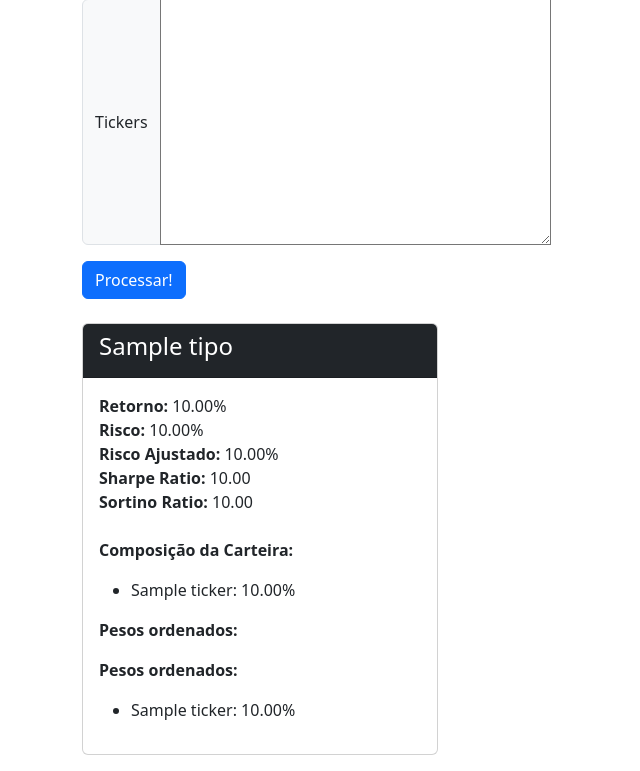
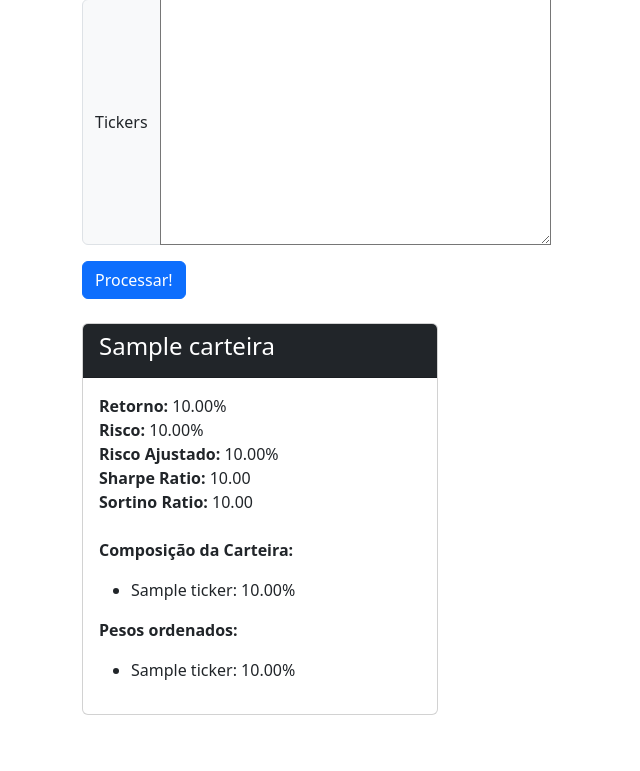
Before and after one commit to marco-ostaska/FinAsset, a Django app: template FinAsset_Project/monteCarlo/templates/monte_carlo.html in a window 1280 px wide. Shown: the part 523-1294 px from the top of the page, without its empty margins (0-640 px from the left). After the commit the page ends 1238 px from the top, so only its background shows below. Run offline with Django 4.2, Linux system fonts and the light colour scheme; tables that the repository leaves empty hold one stand-in row (values such as "Sample post"); the template is opened without the code that fills it: values that come from a table or form of the project are taken from there, most other values are stand-ins (such as "Sample title", 1, 10 or a date in 2020).

Commit message:
monte carlo html

```diff
--- a/FinAsset_Project/monteCarlo/templates/monte_carlo.html
+++ b/FinAsset_Project/monteCarlo/templates/monte_carlo.html
@@ -105,7 +105,7 @@
         <div class="col-md-6 col-lg-4">
             <div class="card mb-3">
                 <div class="card-header text-bg-dark">
-                    <h4 class="card-title">{{carteira.Tipo}}</h4>
+                    <h4 class="card-title">{{carteira.Titulo}}</h4>
                 </div>
                 <div class="card-body">
                     <div><strong>Retorno:</strong> {{ carteira.Retorno|floatformat:2     }}%</div>
@@ -121,8 +121,6 @@
                             <li>{{ ticker }}: {{ peso|floatformat:2 }}%</li>
                         {% endfor %}
                     </ul>
-                    <p><strong>Pesos ordenados:</strong></p>
-
                     <p><strong>Pesos ordenados:</strong></p>
                     <ul>
                         {% for ticker, peso in carteira.SortedTickers %}
```
